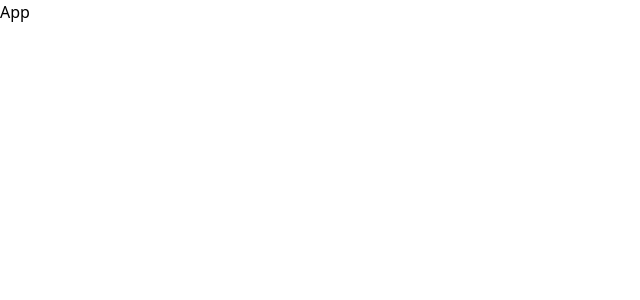
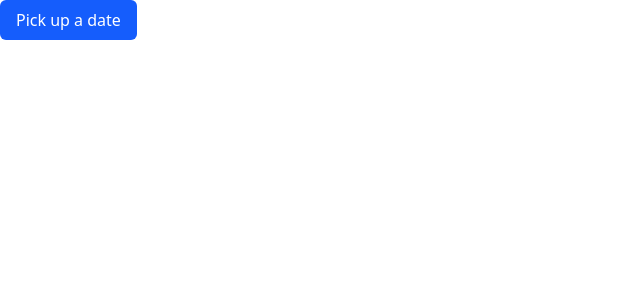
Before and after one commit to MohammadBekran/fancy-ui, a React (Vite) app: page / in a window 1280 px wide. Shown: the top 300 px of the page, without its empty margins (0-640 px from the left). Built offline with nearby package versions, Linux system fonts and the light colour scheme.

Commit message:
fix(calendar): remove additional props
- Remove ...props from calendar component

```diff
--- a/package.json
+++ b/package.json
@@ -1,7 +1,7 @@
 {
   "name": "@mohammadbekran/fancy-ui",
   "private": false,
-  "version": "0.10.0",
+  "version": "0.11.0",
   "type": "module",
   "description": "A modern, accessible, and highly customizable React component library built with TypeScript and Tailwind CSS",
   "main": "dist/index.js",
--- a/src/app/index.tsx
+++ b/src/app/index.tsx
@@ -1,5 +1,15 @@
+import Button from "@/features/button/components";
+import Calendar from "@/features/calendar/components";
+import Modal from "@/features/modal/components";
+
 const App = () => {
-  return <div>App</div>;
+  return (
+    <Modal title="Hello" trigger={<Button>Pick up a date</Button>}>
+      <div className="mt-2">
+        <Calendar showOutsideDays={false} placeholder="" showWeekNumbers />
+      </div>
+    </Modal>
+  );
 };
 
 export default App;
--- a/src/features/calendar/components/index.tsx
+++ b/src/features/calendar/components/index.tsx
@@ -199,7 +199,7 @@ const Calendar = ({
       <div className="grid grid-cols-[auto,1fr] gap-2">
         {/* Week numbers column */}
         {showWeekNumbers && (
-          <div className="flex flex-col justify-around text-xs text-gray-400">
+          <div className="flex justify-around text-xs text-gray-400">
             {Array.from({ length: Math.ceil(totalCells / 7) }).map((_, weekIndex) => {
               const weekDate = new Date(
                 currentMonth.getFullYear(),
```
